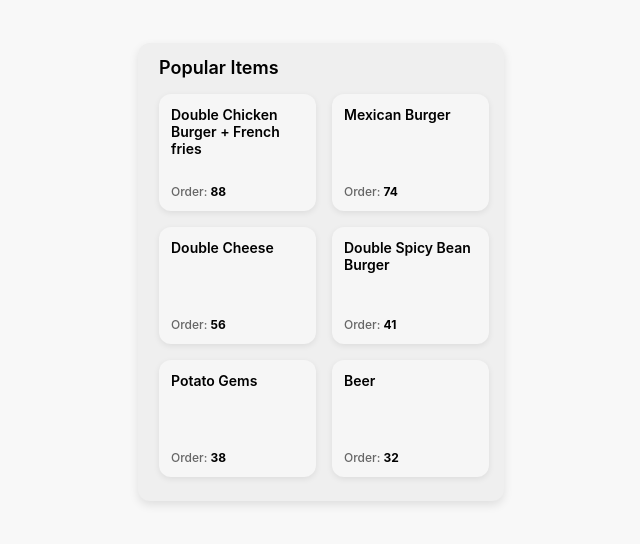
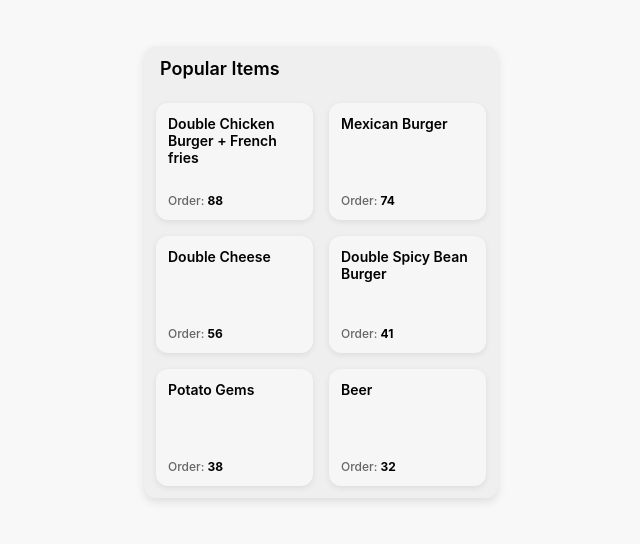
Before and after one commit to Arshi-Amir/CSS-BoxModel, a plain HTML site: page Task_H.html in a window 1280 px wide. Shown: the part 128-672 px from the top of the page, without its empty margins (319-959 px from the left). Drawn offline with Linux system fonts and the light colour scheme.

Commit message:
Updated by removing width and padding to container

```diff
--- a/Task_H.html
+++ b/Task_H.html
@@ -17,22 +17,21 @@
 
         .container {
             background: #efefef;
-            padding: 14px 33px 24px 21px;
             border-radius: 12px;
-            width: 312px;
             box-shadow: 0px 4px 10px rgba(0, 0, 0, 0.1);
         }
 
         .title {
             font-size: 18px;
             font-weight: 600;
-            margin-bottom: 16px;
+            margin: 12px 16px;
         }
 
         .grid {
             display: grid;
             grid-template-columns: repeat(2, 1fr);
             gap: 16px;
+            padding: 12px;
         }
 
         .card {
```
